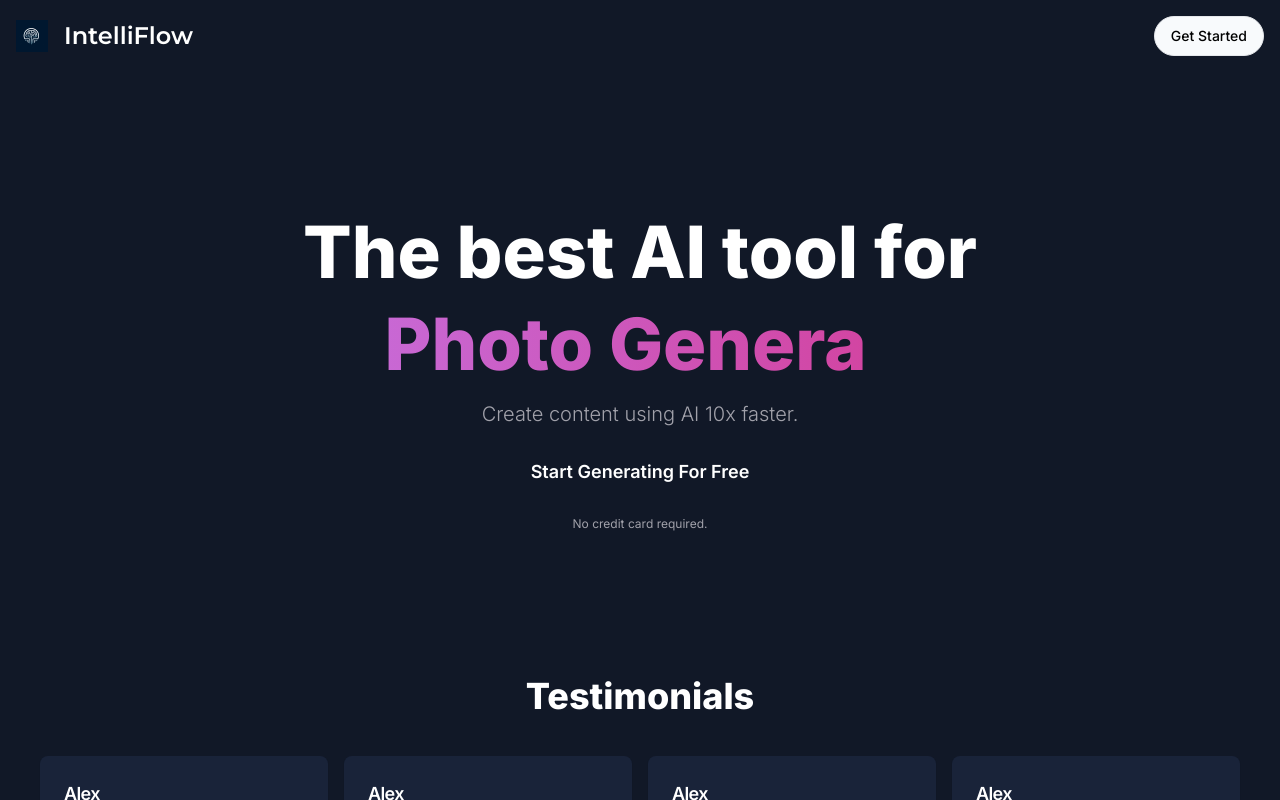
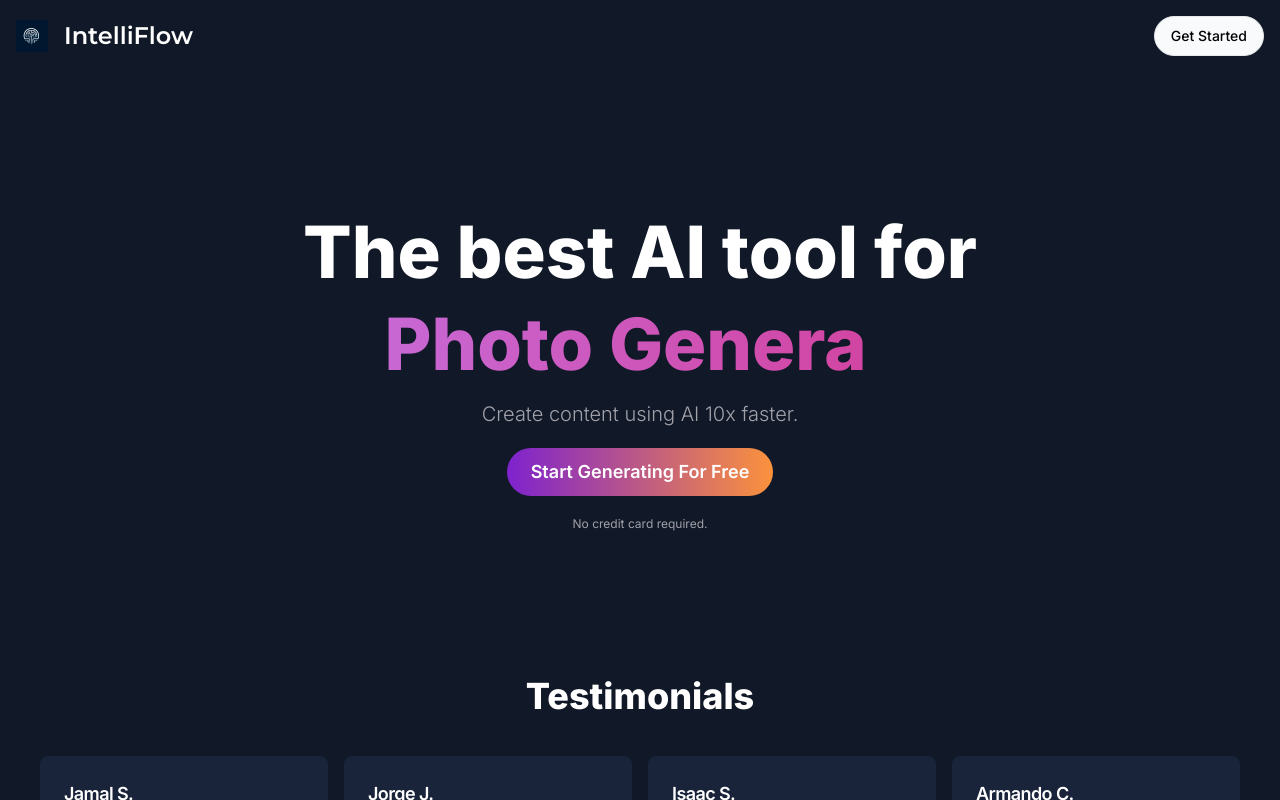
Before and after one commit to Alexandra2888/IntelliFlow, a Next.js app: page / in a window 1280 px wide. Built offline with nearby package versions, Linux system fonts and the light colour scheme; no server answers.

Commit message:
Some fixes

```diff
--- a/components/landing-content.tsx
+++ b/components/landing-content.tsx
@@ -2,31 +2,30 @@
 
 const testimonials = [
   {
-    name: "Alex",
-    avatar: "A",
-    title: "Software Engineer",
-    description:"This is the best tool I've used!"
+    name: "Jamal S.",
+    avatar: "J",
+    title: "Senior Software Engineer",
+    description: "This is the best application I've ever used!",
   },
   {
-    name: "Alex",
-    avatar: "A",
-    title: "Software Engineer",
-    description:"This is the best tool I've used!"
+    name: "Jorge J.",
+    avatar: "J",
+    title: "Culinary Operations Orchestration Specialist",
+    description: "It's so easy, even I could use it!",
   },
   {
-    name: "Alex",
-    avatar: "A",
-    title: "Software Engineer",
-    description:"This is the best tool I've used!"
+    name: "Isaac S.",
+    avatar: "I",
+    title: "Logistics Automation Technician",
+    description: "Couldn't have finished work without this!",
   },
   {
-    name: "Alex",
+    name: "Armando C.",
     avatar: "A",
-    title: "Software Engineer",
-    description:"This is the best tool I've used!"
-  }
-]
-
+    title: "Rail Transit Systems Maintenance Engineer",
+    description: "Was able to fix a railroad twice as fast with this tool!",
+  },
+];
 import React from 'react'
 import { Card, CardContent, CardHeader, CardTitle } from './ui/card';
 
--- a/components/ui/button.tsx
+++ b/components/ui/button.tsx
@@ -18,6 +18,8 @@ const buttonVariants = cva(
           "bg-secondary text-secondary-foreground hover:bg-secondary/80",
         ghost: "hover:bg-accent hover:text-accent-foreground",
         link: "text-primary underline-offset-4 hover:underline",
+        premium:
+          "bg-gradient-to-r from-purple-700 to-orange-400 text-white border-0",
       },
       size: {
         default: "h-10 px-4 py-2",
@@ -31,7 +33,7 @@ const buttonVariants = cva(
       size: "default",
     },
   }
-)
+);
 
 export interface ButtonProps
   extends React.ButtonHTMLAttributes<HTMLButtonElement>,
```
